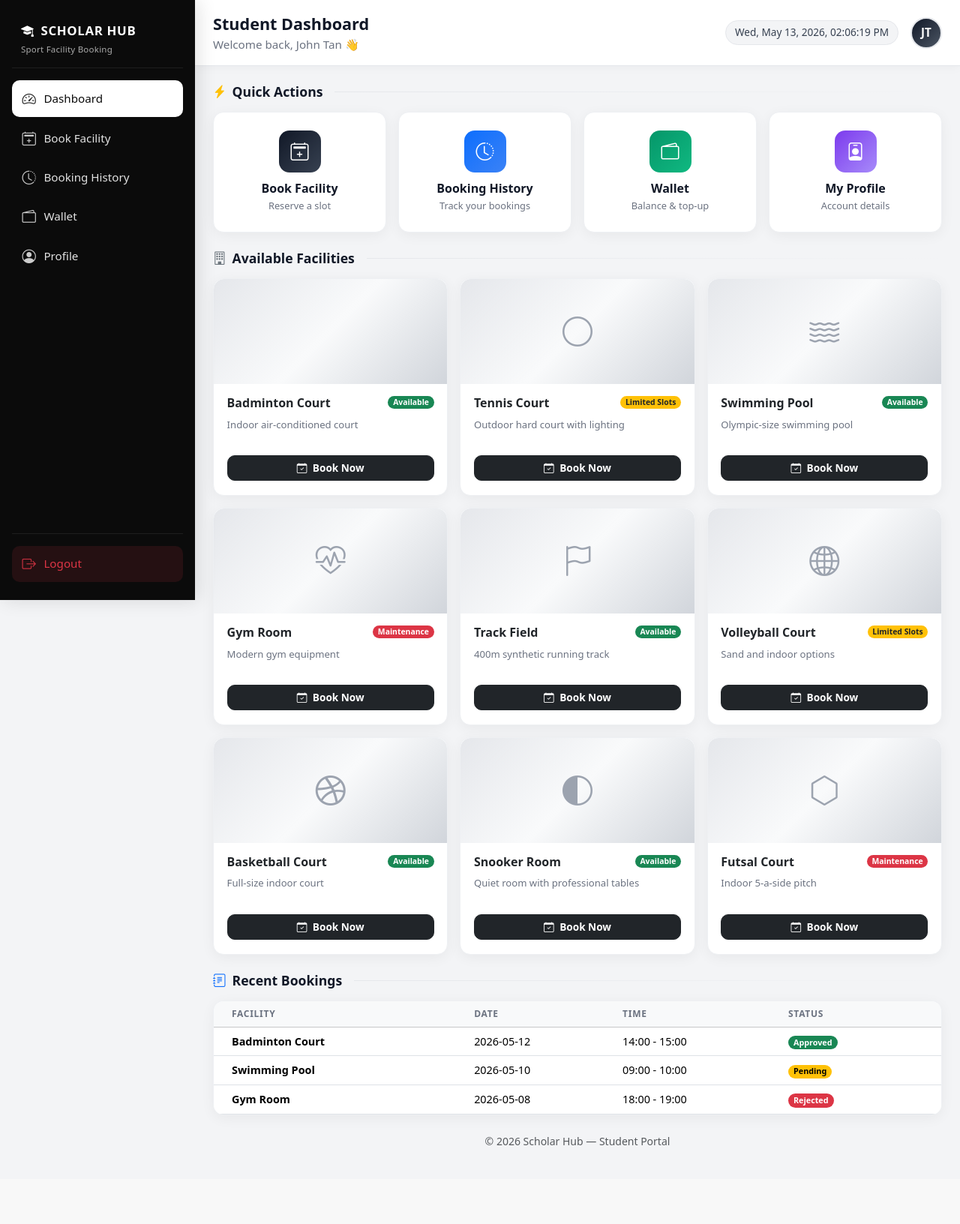
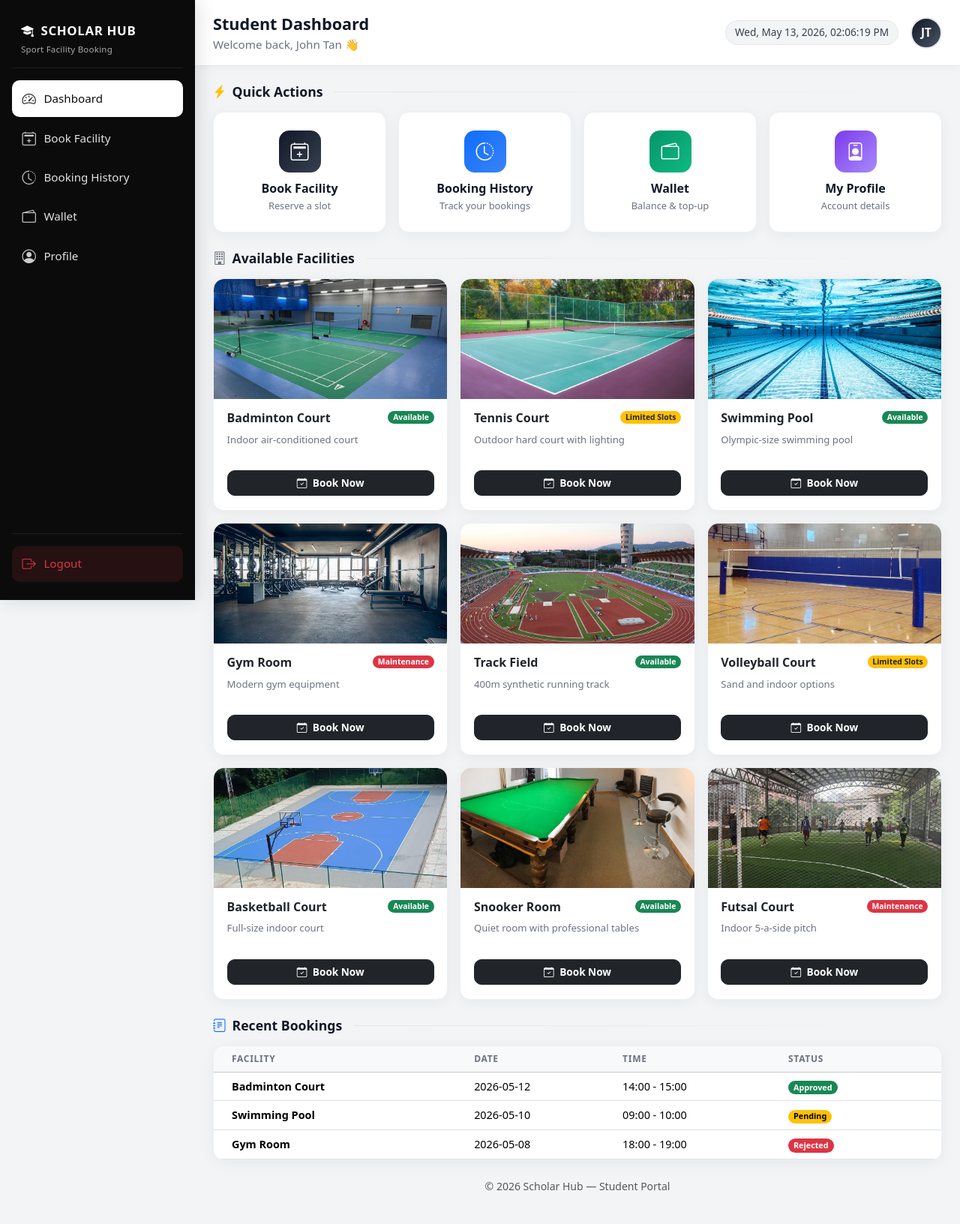
Before and after one commit to chongjen-crypto/project_Group13, a PHP site: page /student_dashboard.php in a window 1280 px wide. Shown: the whole page at 75% size. Before the commit the page ends 1527 px from the top, so only its background shows below. Run offline with PHP 8.4, Linux system fonts and the light colour scheme; a user stored in the database is signed in.

Commit message:
update facilities photos

```diff
--- a/forgot_password.php
+++ b/forgot_password.php
@@ -268,7 +268,7 @@ unset($_SESSION['fp_redirect_login']);
             min-height: 100vh;
             margin: 0;
             font-family: system-ui, -apple-system, BlinkMacSystemFont, "Segoe UI", sans-serif;
-            background: url('assets/bg.png') center center / cover no-repeat fixed;
+            background: url('assets/trackfield.webp') center center / cover no-repeat fixed;
             position: relative;
             color: #212529;
         }
--- a/login.php
+++ b/login.php
@@ -144,7 +144,7 @@ body {
 
     background:
         linear-gradient(rgba(0,0,0,0.4), rgba(0,0,0,0.4)),
-        url('assets/bg.png') no-repeat center center/cover;
+        url('assets/trackfield.webp') no-repeat center center/cover;
 }
 
 /* Login Box */
--- a/register.php
+++ b/register.php
@@ -121,7 +121,7 @@ if ($_SERVER['REQUEST_METHOD'] === 'POST') {
             min-height: 100vh;
             margin: 0;
             font-family: system-ui, -apple-system, BlinkMacSystemFont, "Segoe UI", sans-serif;
-            background: url('assets/bg.png') center center / cover no-repeat fixed;
+            background: url('assets/trackfield.webp') center center / cover no-repeat fixed;
             position: relative;
             color: #212529;
         }
--- a/staff_registration.php
+++ b/staff_registration.php
@@ -181,7 +181,7 @@ if ($_SERVER['REQUEST_METHOD'] === 'POST') {
             min-height: 100vh;
             margin: 0;
             font-family: system-ui, -apple-system, BlinkMacSystemFont, "Segoe UI", sans-serif;
-            background: url('assets/bg.png') center center / cover no-repeat fixed;
+            background: url('assets/trackfield.webp') center center / cover no-repeat fixed;
             position: relative;
             color: #212529;
         }
--- a/student_dashboard.php
+++ b/student_dashboard.php
@@ -31,63 +31,63 @@ $facilities = [
         'desc' => 'Indoor air-conditioned court',
         'status' => 'Available',
         'status_class' => 'bg-success',
-        'icon' => 'bi bi-badminton',
+        'image' => 'assets/badmintoncourt.webp',
     ],
     [
         'name' => 'Tennis Court',
         'desc' => 'Outdoor hard court with lighting',
         'status' => 'Limited Slots',
         'status_class' => 'bg-warning text-dark',
-        'icon' => 'bi bi-circle',
+        'image' => 'assets/tenniscourt.jpg',
     ],
     [
         'name' => 'Swimming Pool',
         'desc' => 'Olympic-size swimming pool',
         'status' => 'Available',
         'status_class' => 'bg-success',
-        'icon' => 'bi bi-water',
+        'image' => 'assets/swimmingpool.jpg',
     ],
     [
         'name' => 'Gym Room',
         'desc' => 'Modern gym equipment',
         'status' => 'Maintenance',
         'status_class' => 'bg-danger',
-        'icon' => 'bi bi-heart-pulse',
+        'image' => 'assets/gymroom.jpg',
     ],
     [
         'name' => 'Track Field',
         'desc' => '400m synthetic running track',
         'status' => 'Available',
         'status_class' => 'bg-success',
-        'icon' => 'bi bi-flag',
+        'image' => 'assets/trackfield.webp',
     ],
     [
         'name' => 'Volleyball Court',
         'desc' => 'Sand and indoor options',
         'status' => 'Limited Slots',
         'status_class' => 'bg-warning text-dark',
-        'icon' => 'bi bi-globe2',
+        'image' => 'assets/volleyballcourt.webp',
     ],
     [
         'name' => 'Basketball Court',
         'desc' => 'Full-size indoor court',
         'status' => 'Available',
         'status_class' => 'bg-success',
-        'icon' => 'bi bi-dribbble',
+        'image' => 'assets/basketballcourt.jpeg',
     ],
     [
         'name' => 'Snooker Room',
         'desc' => 'Quiet room with professional tables',
         'status' => 'Available',
         'status_class' => 'bg-success',
-        'icon' => 'bi bi-circle-half',
+        'image' => 'assets/snookerroom.jpg',
     ],
     [
         'name' => 'Futsal Court',
         'desc' => 'Indoor 5-a-side pitch',
         'status' => 'Maintenance',
         'status_class' => 'bg-danger',
-        'icon' => 'bi bi-hexagon',
+        'image' => 'assets/futsalcourt.jpg',
     ],
 ];
 
@@ -344,16 +344,24 @@ $recent_bookings = [
             margin: 0;
         }
 
-        /* Facility cards */
+        /* Facility cards — real photos from /assets */
         .facility-img {
-            height: 140px;
-            background: linear-gradient(135deg, #e5e7eb 0%, #f9fafb 50%, #d1d5db 100%);
+            height: 160px;
             border-radius: var(--card-radius) var(--card-radius) 0 0;
-            display: flex;
-            align-items: center;
-            justify-content: center;
-            color: #9ca3af;
-            font-size: 2.5rem;
+            overflow: hidden;
+            background: #e5e7eb;
+        }
+
+        .facility-img img {
+            width: 100%;
+            height: 100%;
+            object-fit: cover;
+            display: block;
+            transition: transform 0.35s ease;
+        }
+
+        .card-soft:hover .facility-img img {
+            transform: scale(1.06);
         }
 
         .facility-body {
@@ -551,7 +559,11 @@ $recent_bookings = [
             <div class="col-12 col-sm-6 col-lg-4">
                 <div class="card-soft overflow-hidden h-100">
                     <div class="facility-img">
-                        <i class="<?php echo htmlspecialchars($f['icon'], ENT_QUOTES, 'UTF-8'); ?>"></i>
+                        <img
+                            src="<?php echo htmlspecialchars($f['image'], ENT_QUOTES, 'UTF-8'); ?>"
+                            alt="<?php echo htmlspecialchars($f['name'], ENT_QUOTES, 'UTF-8'); ?>"
+                            loading="lazy"
+                        >
                     </div>
                     <div class="facility-body">
                         <div class="d-flex justify-content-between align-items-start gap-2 mb-1">
```
Also changed, not shown: assets/badmintoncourt.webp (added), assets/basketballcourt.jpeg (added), assets/futsalcourt.jpg (added), assets/gymroom.jpg (added), assets/snookerroom.jpg (added), assets/swimmingpool.jpg (added), assets/tenniscourt.jpg (added), assets/trackfield.webp (added), assets/volleyballcourt.webp (added).
